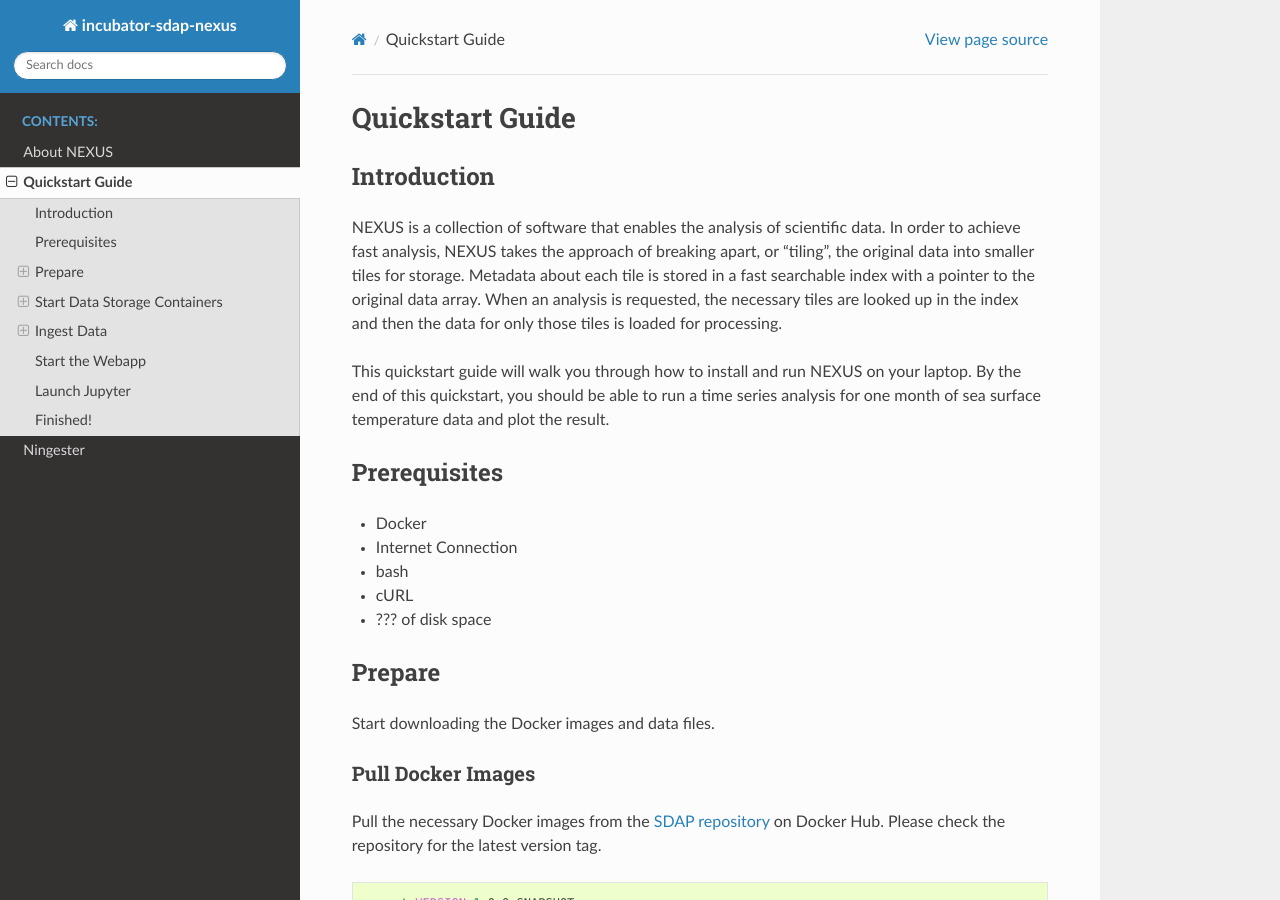
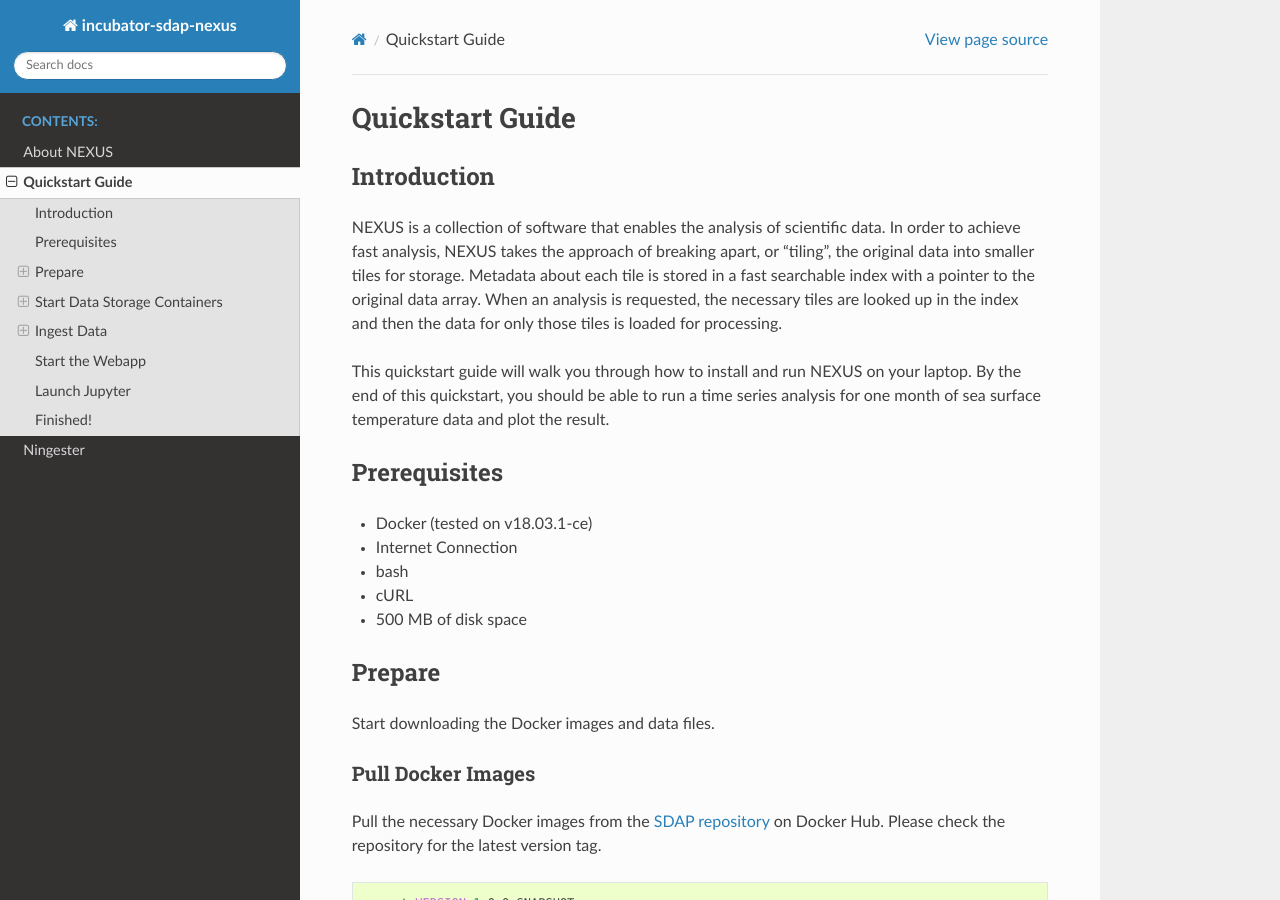
Before and after one commit to apache/sdap-nexus, a Sphinx documentation site: the page built from docs/quickstart.rst, in a window 1280 px wide and 900 px high. Built offline with Sphinx 7.4.7 and the Read the Docs theme 2.0.0, drawn with Linux system fonts in a browser that asks for light colours.

Commit message:
quickstart

```diff
--- a/docs/quickstart.rst
+++ b/docs/quickstart.rst
@@ -16,11 +16,11 @@
 Prerequisites
 ==============
 
-* Docker
+* Docker (tested on v18.03.1-ce)
 * Internet Connection
 * bash
 * cURL
-* ??? of disk space
+* 500 MB of disk space
 
 Prepare
 ========
```
